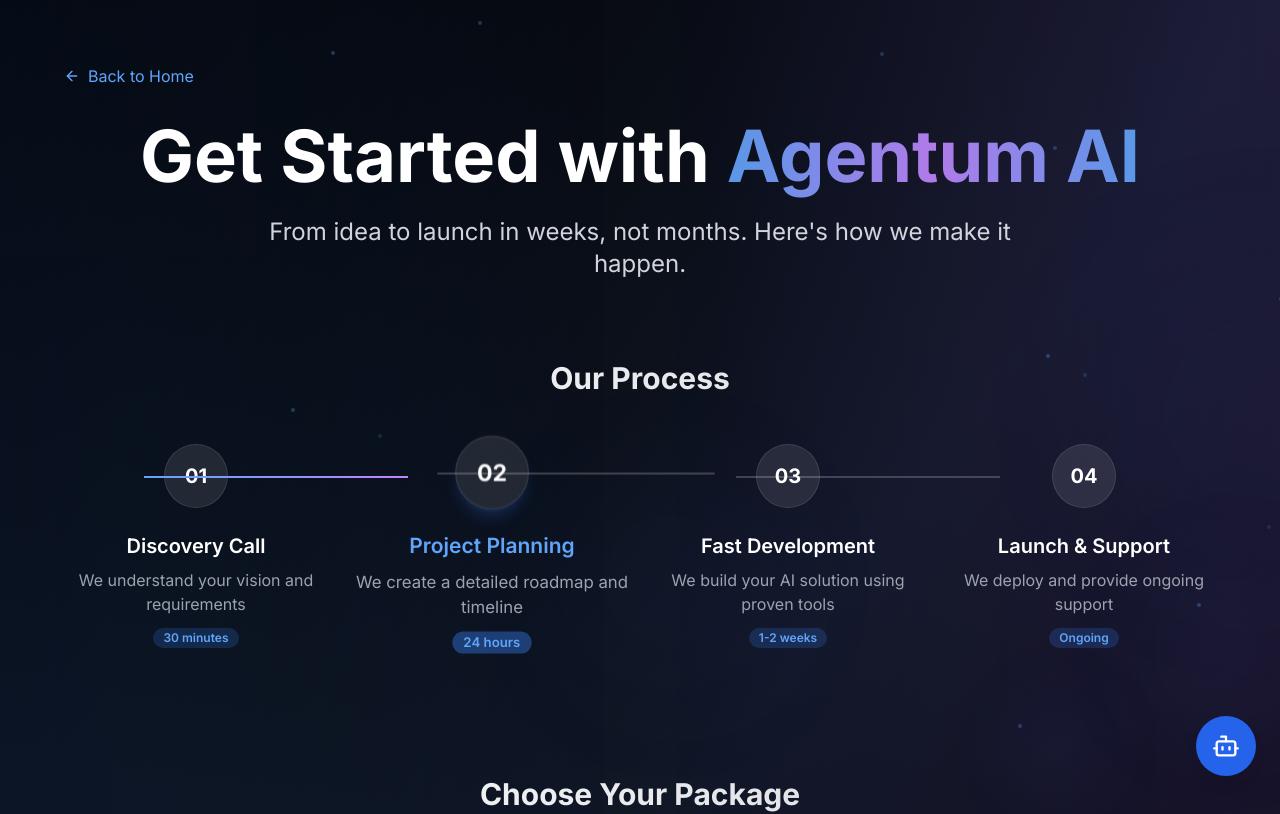
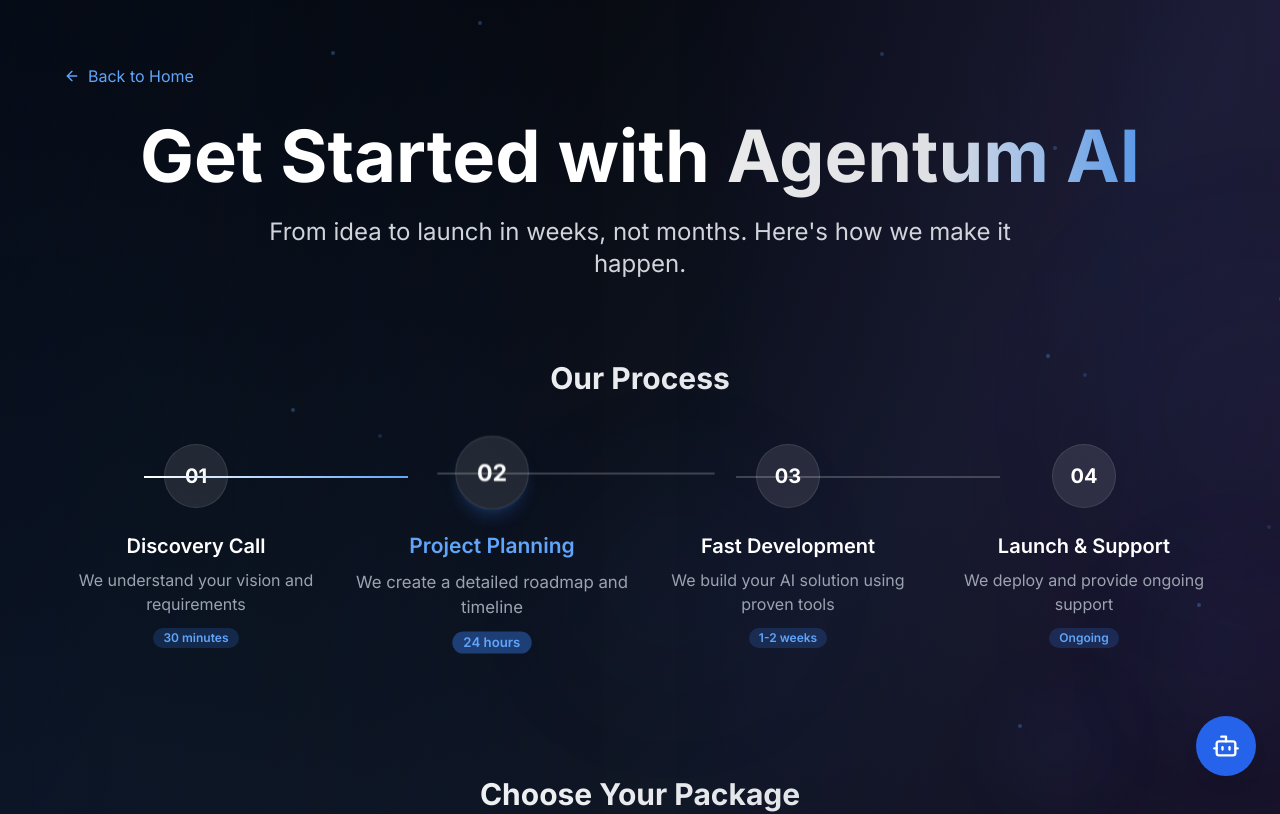
Before and after one commit to abdullah20mph/forge-kinetic-web, a React (Vite) app: page /get-started in a window 1280 px wide. Shown: the top 814 px of the page. Built offline with nearby package versions, Linux system fonts and the light colour scheme.

Commit message:
fixed with new animations

```diff
--- a/src/pages/GetStarted.tsx
+++ b/src/pages/GetStarted.tsx
@@ -148,7 +148,7 @@ const GetStarted = () => {
           <div className={`text-center mb-20 transition-all duration-1000 delay-200 transform ${isVisible ? 'translate-y-0 opacity-100' : 'translate-y-20 opacity-0'}`}>
             <h1 className="text-5xl md:text-7xl font-bold leading-tight text-white mb-6">
               Get Started with{' '}
-              <span className="bg-gradient-to-r from-blue-400 via-purple-400 to-blue-400 bg-clip-text text-transparent animate-pulse">
+              <span className="bg-gradient-to-r from-white via-gray-100 to-blue-400 bg-clip-text text-transparent animate-pulse">
                 Agentum AI
               </span>
             </h1>
@@ -178,7 +178,7 @@ const GetStarted = () => {
                     {/* Connection Line */}
                     {index < 3 && (
                       <div className="hidden lg:block absolute top-8 left-20 w-full h-0.5 bg-white/20">
-                        <div className={`h-full bg-gradient-to-r from-blue-400 to-purple-400 transition-all duration-1000 ${activeStep > index ? 'w-full' : 'w-0'
+                        <div className={`h-full bg-gradient-to-r from-white to-blue-400 transition-all duration-1000 ${activeStep > index ? 'w-full' : 'w-0'
                           }`} />
                       </div>
                     )}
@@ -212,8 +212,8 @@ const GetStarted = () => {
                 <div
                   key={index}
                   className={`relative group bg-gradient-to-br from-gray-900 to-black border rounded-3xl p-8 transition-all duration-700 hover:scale-105 hover:-translate-y-2 ${pkg.recommended
-                      ? 'border-blue-500 shadow-lg hover:shadow-blue-500/20 scale-105'
-                      : 'border-white/10 hover:shadow-lg hover:shadow-white/10 hover:border-white/20'
+                    ? 'border-blue-500 shadow-lg hover:shadow-blue-500/20 scale-105'
+                    : 'border-white/10 hover:shadow-lg hover:shadow-white/10 hover:border-white/20'
                     } transform ${isVisible ? 'translate-y-0 opacity-100' : 'translate-y-20 opacity-0'}`}
                   style={{ transitionDelay: `${600 + index * 200}ms` }}
                 >
@@ -255,8 +255,8 @@ const GetStarted = () => {
                     <Button
                       onClick={openCalendly}
                       className={`w-full transition-all duration-300 hover:scale-105 ${pkg.recommended
-                          ? 'bg-blue-500 hover:bg-blue-600 hover:shadow-lg hover:shadow-blue-500/30'
-                          : 'bg-white/10 text-white hover:bg-white/20 hover:shadow-lg'
+                        ? 'bg-blue-500 hover:bg-blue-600 hover:shadow-lg hover:shadow-blue-500/30'
+                        : 'bg-white/10 text-white hover:bg-white/20 hover:shadow-lg'
                         }`}
                     >
                       Get Started
@@ -273,7 +273,7 @@ const GetStarted = () => {
               <div className="absolute inset-0 bg-gradient-to-r from-blue-500/30 to-purple-500/30 blur-3xl rounded-3xl opacity-0 group-hover:opacity-40 transition-all duration-700 animate-pulse" />
 
               <div className="relative bg-gradient-to-br from-gray-900 to-black backdrop-blur-lg border border-white/10 rounded-3xl p-12 z-10 group-hover:border-white/20 transition-all duration-500">
-                <h2 className="text-4xl md:text-5xl font-bold mb-6 text-white group-hover:text-transparent group-hover:bg-gradient-to-r group-hover:from-blue-400 group-hover:to-purple-400 group-hover:bg-clip-text transition-all duration-500">
+                <h2 className="text-4xl md:text-5xl font-bold mb-6 text-white group-hover:text-transparent group-hover:bg-gradient-to-r group-hover:from-blue-400 group-hover:to-white group-hover:bg-clip-text transition-all duration-500">
                   Ready to build the future?
                 </h2>
                 <p className="text-xl text-gray-300 mb-8 max-w-2xl mx-auto group-hover:text-white transition-colors duration-300">
```
